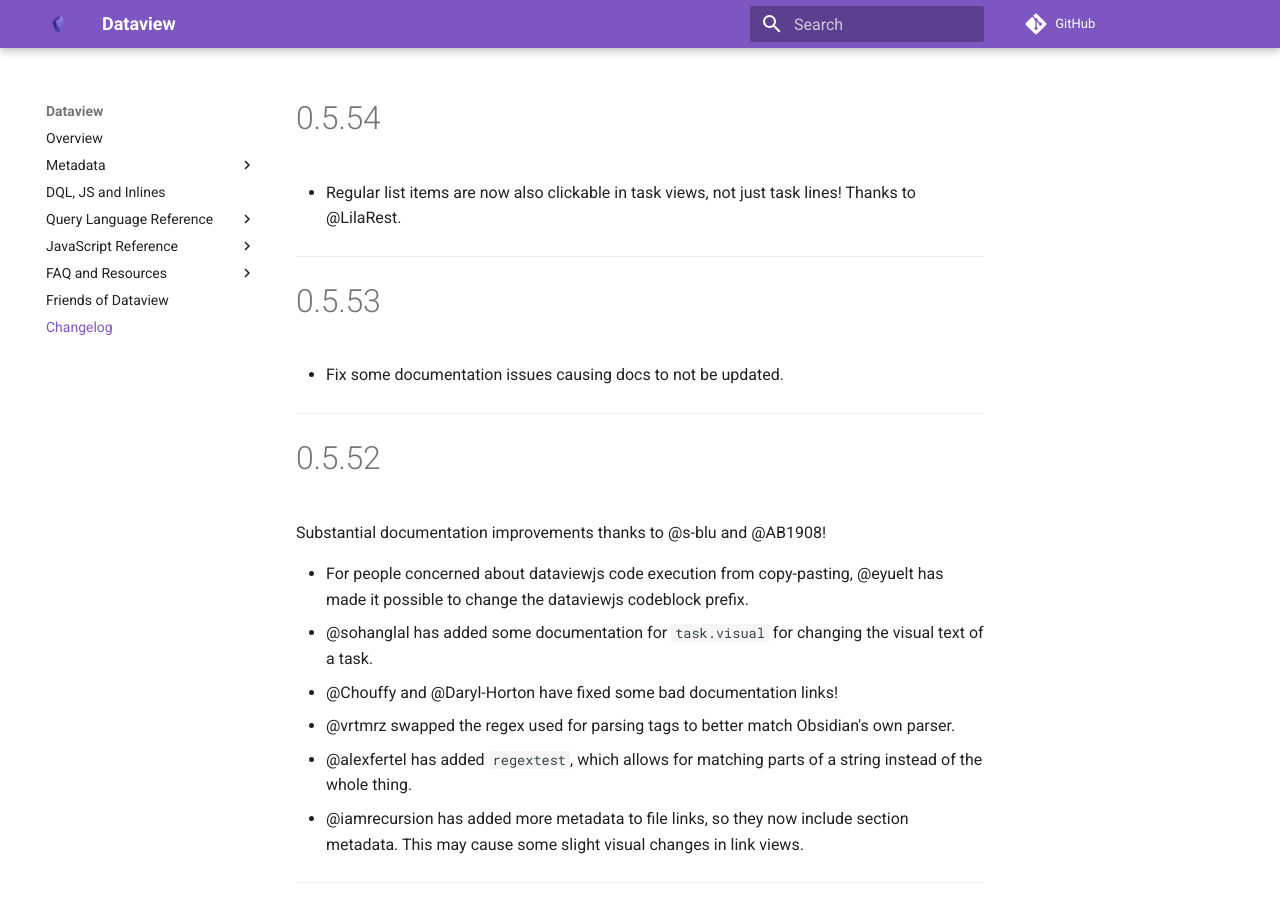
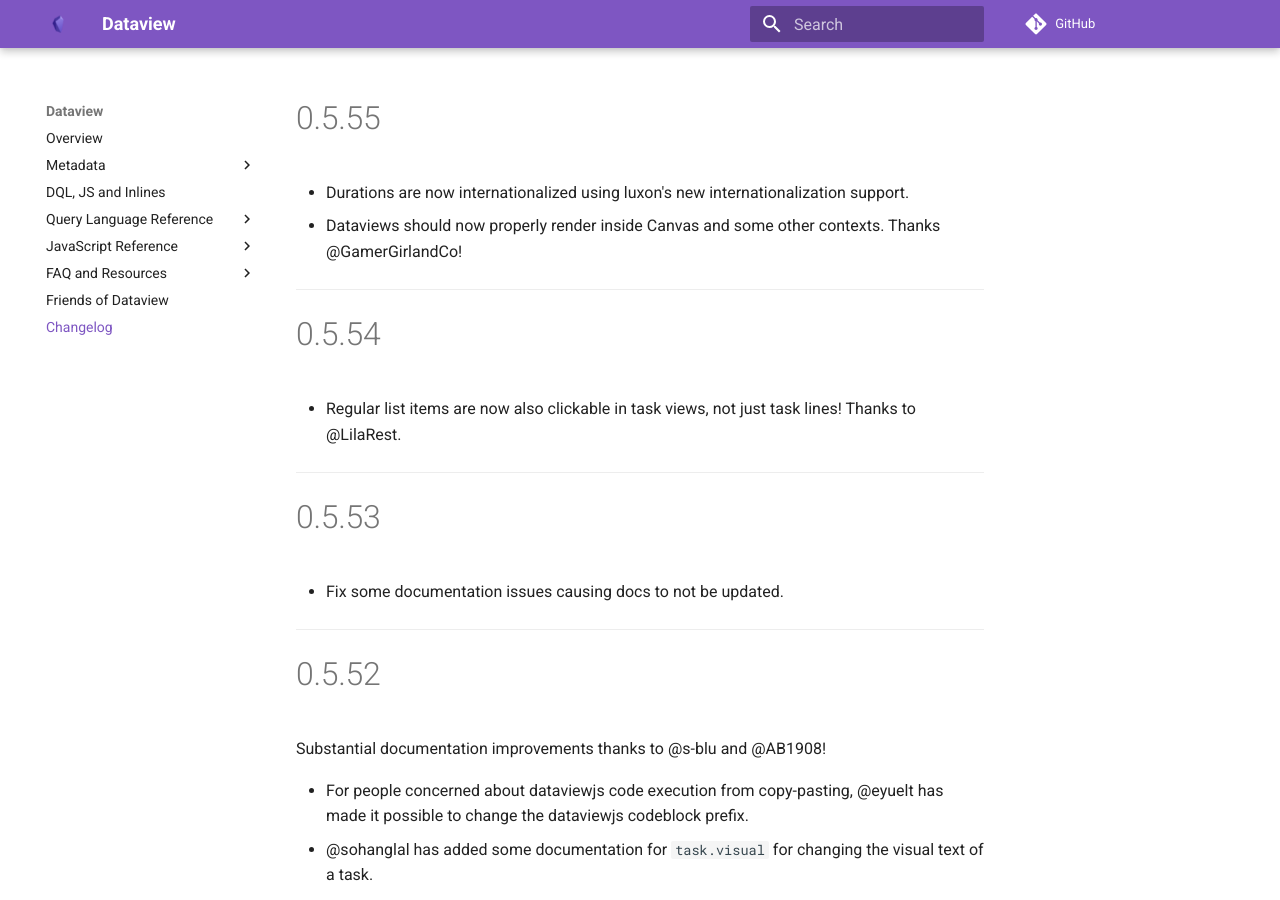
Before and after one commit to blacksmithgu/obsidian-dataview, an MkDocs documentation site: the page built from docs/docs/changelog.md, in a window 1280 px wide and 900 px high. Built offline with MkDocs 1.6.1 and Material for MkDocs 9.7.7, drawn with Linux system fonts in a browser that asks for light colours; comment, search, counter and statistics services are not loaded.

Commit message:
Auto-release 0.5.55

```diff
--- a/docs/docs/changelog.md
+++ b/docs/docs/changelog.md
@@ -1,3 +1,10 @@
+# 0.5.55
+
+- Durations are now internationalized using luxon's new internationalization support.
+- Dataviews should now properly render inside Canvas and some other contexts. Thanks @GamerGirlandCo!
+
+---
+
 # 0.5.54
 
 - Regular list items are now also clickable in task views, not just task lines! Thanks to @LilaRest.
--- a/manifest-beta.json
+++ b/manifest-beta.json
@@ -1,7 +1,7 @@
 {
   "id": "dataview",
   "name": "Dataview",
-  "version": "0.5.54",
+  "version": "0.5.55",
   "minAppVersion": "0.13.11",
   "description": "Complex data views for the data-obsessed.",
   "author": "Michael Brenan <blacksmithgu@gmail.com>",
--- a/package.json
+++ b/package.json
@@ -1,6 +1,6 @@
 {
   "name": "obsidian-dataview",
-  "version": "0.5.54",
+  "version": "0.5.55",
   "description": "Advanced data views for Obsidian.md.",
   "main": "lib/index.js",
   "types": "lib/index.d.ts",
--- a/versions.json
+++ b/versions.json
@@ -130,5 +130,6 @@
   "0.5.51": "0.13.11",
   "0.5.52": "0.12.0",
   "0.5.53": "0.12.0",
-  "0.5.54": "0.12.0"
+  "0.5.54": "0.12.0",
+  "0.5.55": "0.12.0"
 }
```
Also changed, not shown: CHANGELOG.md, manifest.json.
